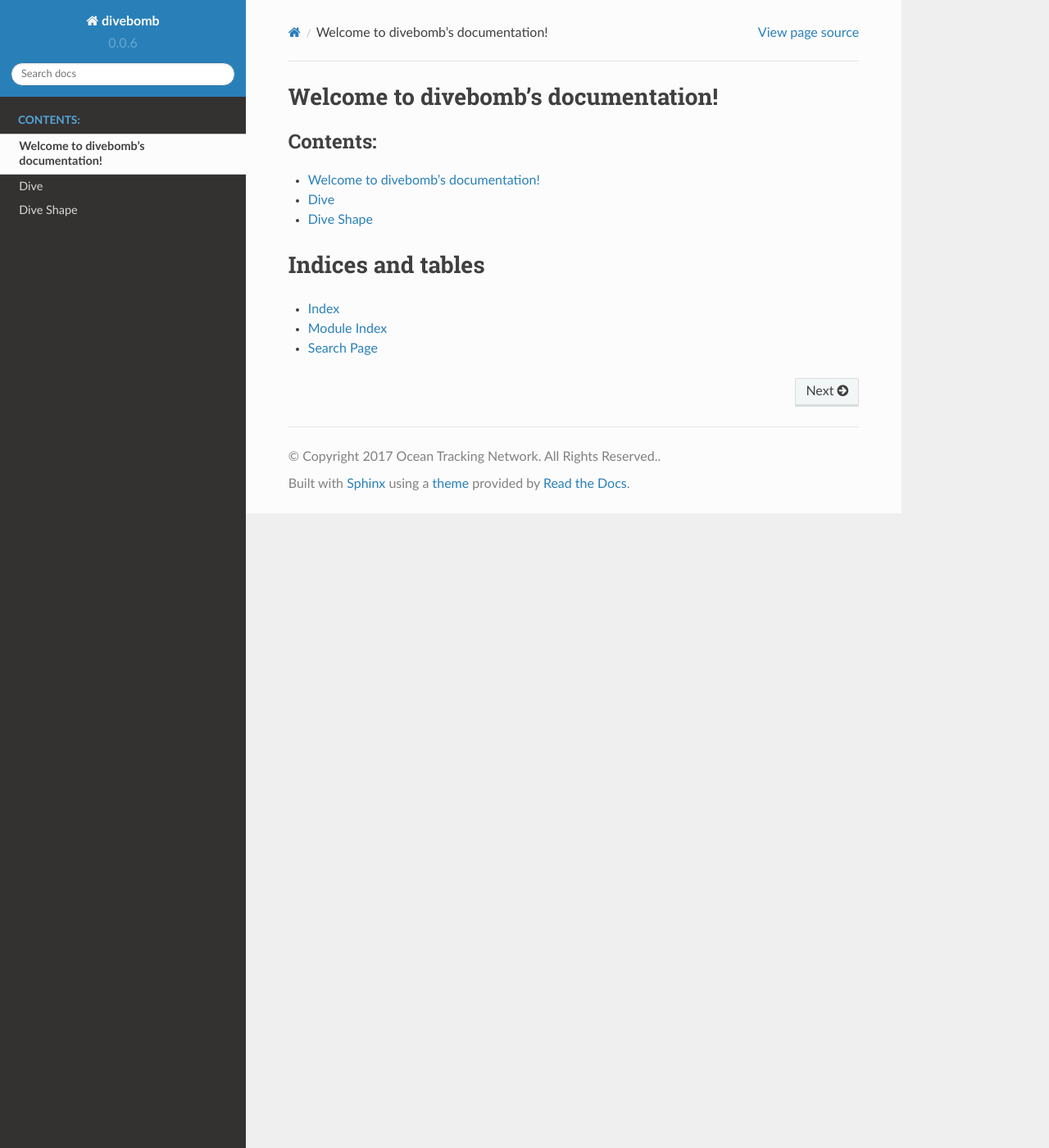
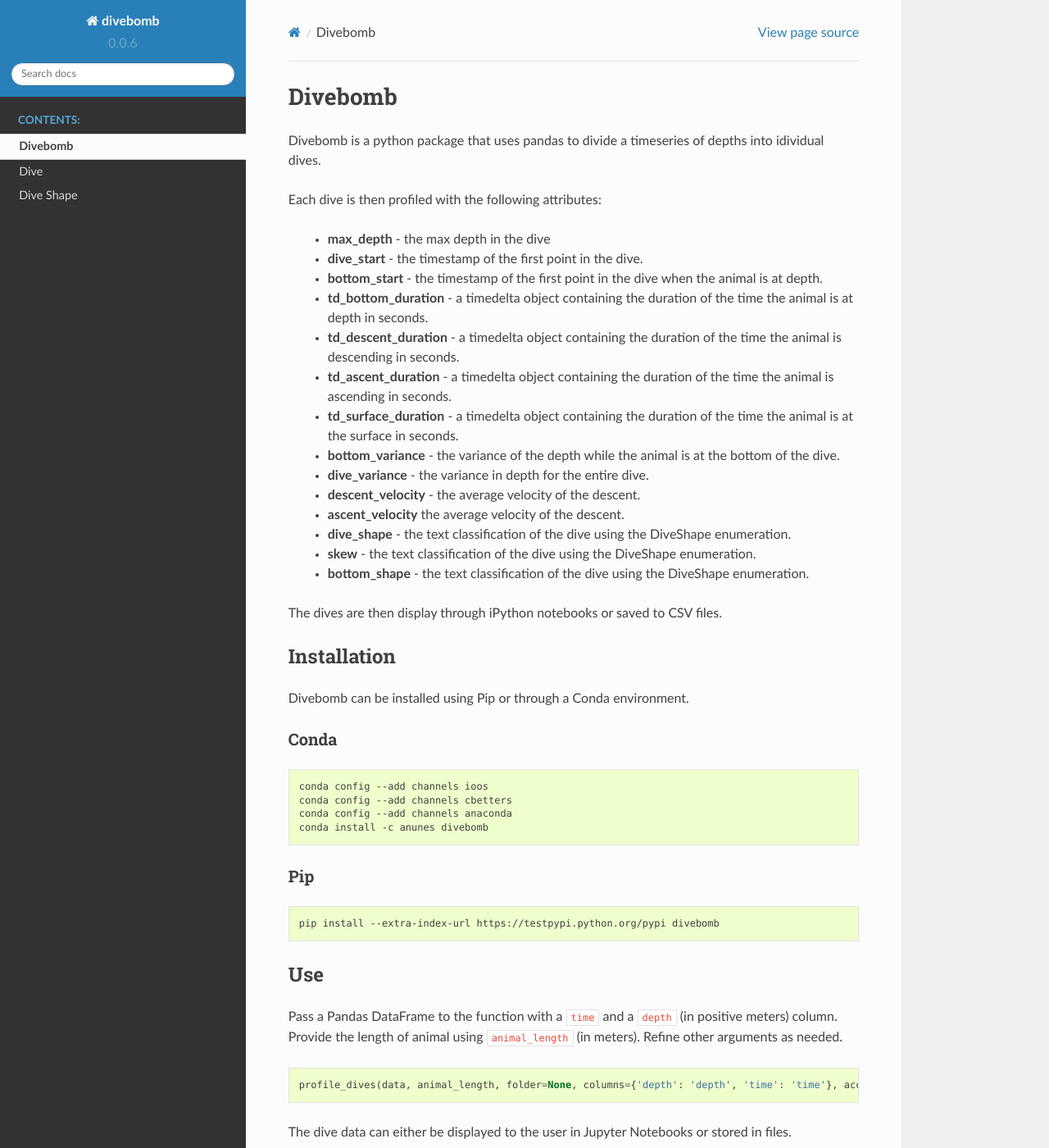
Before and after one commit to ocean-tracking-network/divebomb, a Sphinx documentation site: the page built from docs/index.rst, in a window 1280 px wide and 1400 px high. Shown: the whole window at 82% size. Built offline with Sphinx 7.4.7 and the Read the Docs theme 2.0.0, drawn with Linux system fonts in a browser that asks for light colours; some of the changed text lies outside the part shown.

Commit message:
Added docs and conda recipe

````diff
--- a/README.md
+++ b/README.md
@@ -1,41 +1,22 @@
 Divebomb
-==========
+========
 Divebomb is a python package that uses pandas to divide a timeseries of depths into idividual dives.
 
 Each dive is then profiled with the following attributes:
-- **max_depth** - the max depth in the dive
-- **dive_start** - the timestamp of the first point in the dive.
-- **bottom_start** - the timestamp of the first point in the dive when the animal is at depth.
-- **td_bottom_duration** - a timedelta object containing the duration of the time the animal is at depth in seconds.
-- **td_descent_duration** - a timedelta object containing the duration of the time the animal is descending in seconds.
-- **td_ascent_duration** - a timedelta object containing the duration of the time the animal is ascending in seconds.
-- **td_surface_duration** - a timedelta object containing the duration of the time the animal is at the surface in seconds.
-- **bottom_variance** - the variance of the depth while the animal is at the bottom of the dive.
-- **descent_velocity** - the average velocity of the descent.
-- **ascent_velocity** the average velocity of the descent.
-- **shape** - the text classification of the dive using the DiveShape enumeration.
+
+  - **max_depth** - the max depth in the dive
+  - **dive_start** - the timestamp of the first point in the dive.
+  - **bottom_start** - the timestamp of the first point in the dive when the animal is at depth.
+  - **td_bottom_duration** - a timedelta object containing the duration of the time the animal is at depth in seconds.
+  - **td_descent_duration** - a timedelta object containing the duration of the time the animal is descending in seconds.
+  - **td_ascent_duration** - a timedelta object containing the duration of the time the animal is ascending in seconds.
+  - **td_surface_duration** - a timedelta object containing the duration of the time the animal is at the surface in seconds.
+  - **bottom_variance** - the variance of the depth while the animal is at the bottom of the dive.
+  - **dive_variance** - the variance in depth for the entire dive.
+  - **descent_velocity** - the average velocity of the descent.
+  - **ascent_velocity** the average velocity of the descent.
+  - **dive_shape** - the text classification of the dive using the DiveShape enumeration.
+  - **skew** - the text classification of the dive using the DiveShape enumeration.
+  - **bottom_shape** - the text classification of the dive using the DiveShape enumeration.
 
 The dives are then display through iPython notebooks or saved to CSV files.
-
-Implementation
---------------
-1. Determine the starting point of each dive by passing a Pandas DataFrame to *profile_dives()* and replace the deault vales as necessary
-    ```python
-    profile_dives(data, folder=None, columns={'depth': 'depth', 'time': 'time'}, acceleration_threshold=0.015, surface_threshold=3.0, ipython_display_mode=False)
-    ```
-
-2. Pull the descent, bottom, ascent, and surface attributes from the dive profile. Calling dive on the individual dive data with column mappings and a surface thrshold
-```python
-Dive(self, data, columns={'depth': 'depth', 'time': 'time'}, surface_threshold=3.0)
-```
-3. Use the attributes from the previous step and the thresholds to classify the shape of the dive
-```python
-Dive.set_dive_shape(self, minimum_skew_ratio=2, v_threshold=0.1, min_variance=0.5)
-```
-4. The dive data is displayed to the user or stored in files
-```python
-#Display
-profile_dives(df, ipython_display_mode=True)
-#Store in files
-profile_dives(df, 'result')
-```
--- a/docs/index.rst
+++ b/docs/index.rst
@@ -3,8 +3,59 @@
    You can adapt this file completely to your liking, but it should at least
    contain the root `toctree` directive.
 
-Welcome to divebomb's documentation!
-====================================
+.. include:: ../README.md
+
+
+.. _installation:
+
+Installation
+------------
+
+Divebomb can be installed using Pip or through a Conda environment.
+
+Conda
+*****
+
+.. code:: bash
+
+  conda config --add channels ioos
+  conda config --add channels cbetters
+  conda config --add channels anaconda
+  conda install -c anunes divebomb
+
+
+
+Pip
+***
+
+.. code:: bash
+
+  pip install --extra-index-url https://testpypi.python.org/pypi divebomb
+
+
+.. _implementation:
+
+Use
+---
+
+Pass a Pandas DataFrame to the function with a ``time`` and a ``depth`` (in positive meters) column. Provide the length of animal using ``animal_length`` (in meters).
+Refine other arguments as needed.
+
+.. code:: python
+
+  profile_dives(data, animal_length, folder=None, columns={'depth': 'depth', 'time': 'time'}, acceleration_threshold=0.015, ipython_display_mode=False)
+
+
+The dive data can either be displayed to the user in Jupyter Notebooks or stored in files.
+
+.. code:: python
+
+  #Display
+  profile_dives(df, ipython_display_mode=True)
+
+  #Store in files
+  profile_dives(df, folder='result')
+
 
 .. toctree::
    :maxdepth: 2
@@ -15,8 +66,6 @@
    diveshape
 
 
-
-
 Indices and tables
 ==================
 
````
Also changed, not shown: divebomb/__init__.py (+7 -2 lines), docs/_static/favicon.ico (added), 14 other files.
